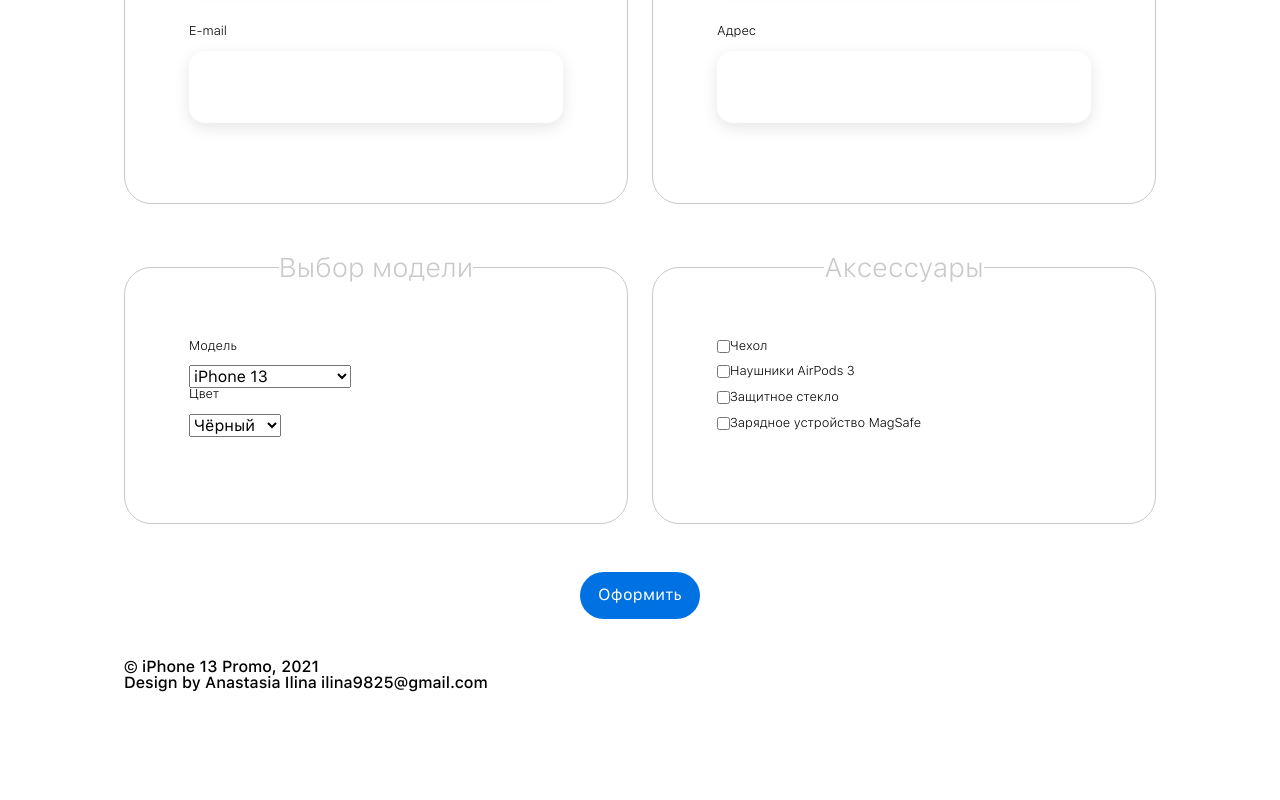
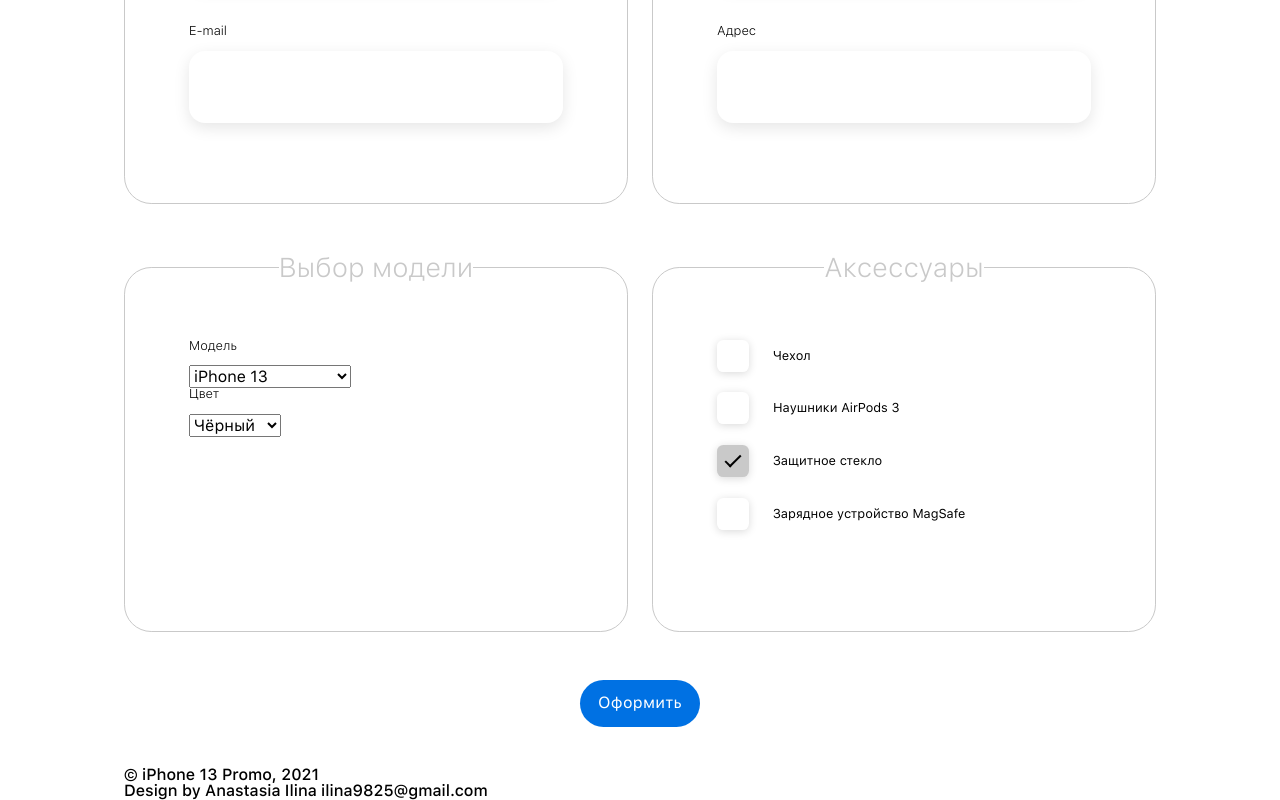
Before and after one commit to MazaevKA/iPhone13, a plain HTML site: page index.html in a window 1280 px wide. Shown: the part 2405-3205 px from the top of the page. Before the commit the page ends 3097 px from the top, so only its background shows below. Drawn offline with Linux system fonts and the light colour scheme.

Commit message:
Реализация кастомных чекбосов

```diff
--- a/css/style.css
+++ b/css/style.css
@@ -63,8 +63,6 @@ iframe {
   width: 129rem;
   margin: 0 auto;
 }
-
-
 
 .wrapper {
   display: -webkit-box;
@@ -317,11 +315,64 @@ iframe {
   margin-bottom: 0;
 }
 
+.checkbox {
+  position: relative;
+  display: block;
+  margin-bottom: 2.6rem;
+  line-height: 4rem;
+  padding-left: 7rem;
+  cursor: pointer;
+  font-weight: 400;
+}
 
+.checkbox__input {
+  position: absolute;
+  -webkit-appearance: none;
+  -moz-appearance: none;
+  appearance: none;
+  left: 0;
+  top: 0;
+  cursor: pointer;
+}
 
+.checkbox__input::before {
+  content: "";
+  display: block;
+  position: absolute;
+  top: 0;
+  left: 0;
+  width: 4rem;
+  height: 4rem;
+  box-shadow: 0 .2rem 1rem rgba(0, 0, 0, 0.15);
+  border-radius: .8rem;
+}
 
+.checkbox__input::after {
+  content: "";
+  position: absolute;
+  height: 1rem;
+  width: 2rem;
+  border: .3rem solid black;
+  border-top: none;
+  border-right: none;
+  transform: rotate(-45deg);
+  top: 1.2rem;
+  left: 1rem;
+  opacity: 0;
+}
 
+.checkbox__input:checked::after {
+  opacity: 1;
+}
 
+.checkbox__input:focus::before,
+.checkbox__input:hover:not(:disabled)::before {
+  box-shadow: 0 0 1rem rgba(0, 113, 227, 0.5);
+}
+
+.checkbox__input:disabled::before {
+  background-color: #c9c9c9;
+}
 
 
 
--- a/index.html
+++ b/index.html
@@ -5,6 +5,10 @@
   <meta http-equiv="X-UA-Compatible" content="IE=edge">
   <meta name="viewport" content="width=device-width, initial-scale=1.0">
   <link rel="stylesheet" href="css/style.css">
+  <link rel="icon" href="img/logo.svg">
+  <link rel="preload" href="fonts/SFUIText-Light.woff2" as="font" type="font/woff2" crossorigin>
+  <link rel="preload" href="fonts/SFUIText-Regular.woff2" as="font" type="font/woff2" crossorigin>
+  <link rel="preload" href="fonts/SFUIText-Medium.woff2" as="font" type="font/woff2" crossorigin>
   <title>iPhone13</title>
 </head>
 <body>
@@ -159,16 +163,16 @@
             <fieldset class="form__item">
               <legend class="form__title">Аксессуары</legend>
               <label class="form__label checkbox">
-                <input type="checkbox" name="accessories" id="case">Чехол
+                <input class="checkbox__input" type="checkbox" name="accessories" id="case">Чехол
               </label>
               <label class="form__label checkbox">
-                <input type="checkbox" name="accessories" id="AirPods">Наушники AirPods 3
+                <input class="checkbox__input" type="checkbox" name="accessories" id="AirPods">Наушники AirPods 3
               </label>
               <label class="form__label checkbox">
-                <input type="checkbox" name="accessories" id="glass">Защитное стекло
+                <input class="checkbox__input" type="checkbox" name="accessories" id="glass" disabled checked>Защитное стекло
               </label>
               <label class="form__label checkbox">
-                <input type="checkbox" name="accessories" id="MagSafe">Зарядное устройство MagSafe
+                <input class="checkbox__input" type="checkbox" name="accessories" id="MagSafe">Зарядное устройство MagSafe
               </label>
             </fieldset>
 
```
